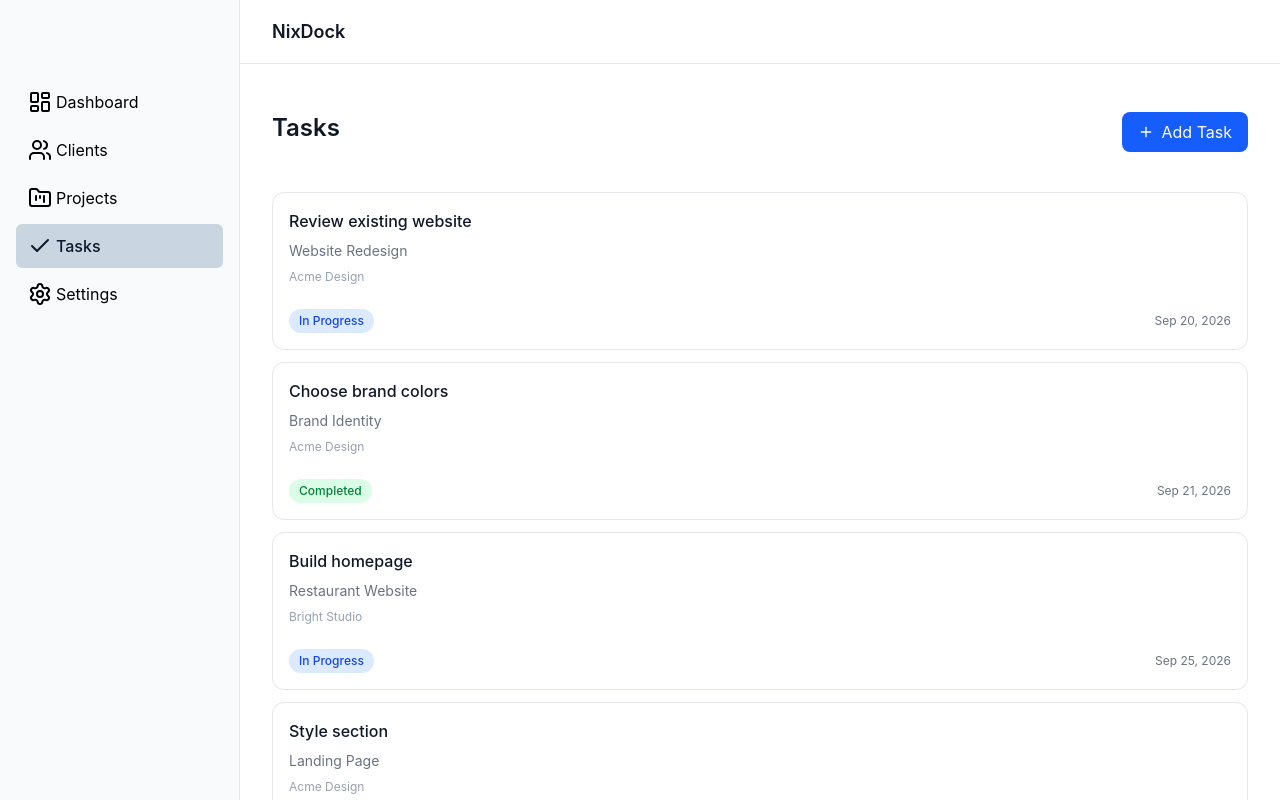
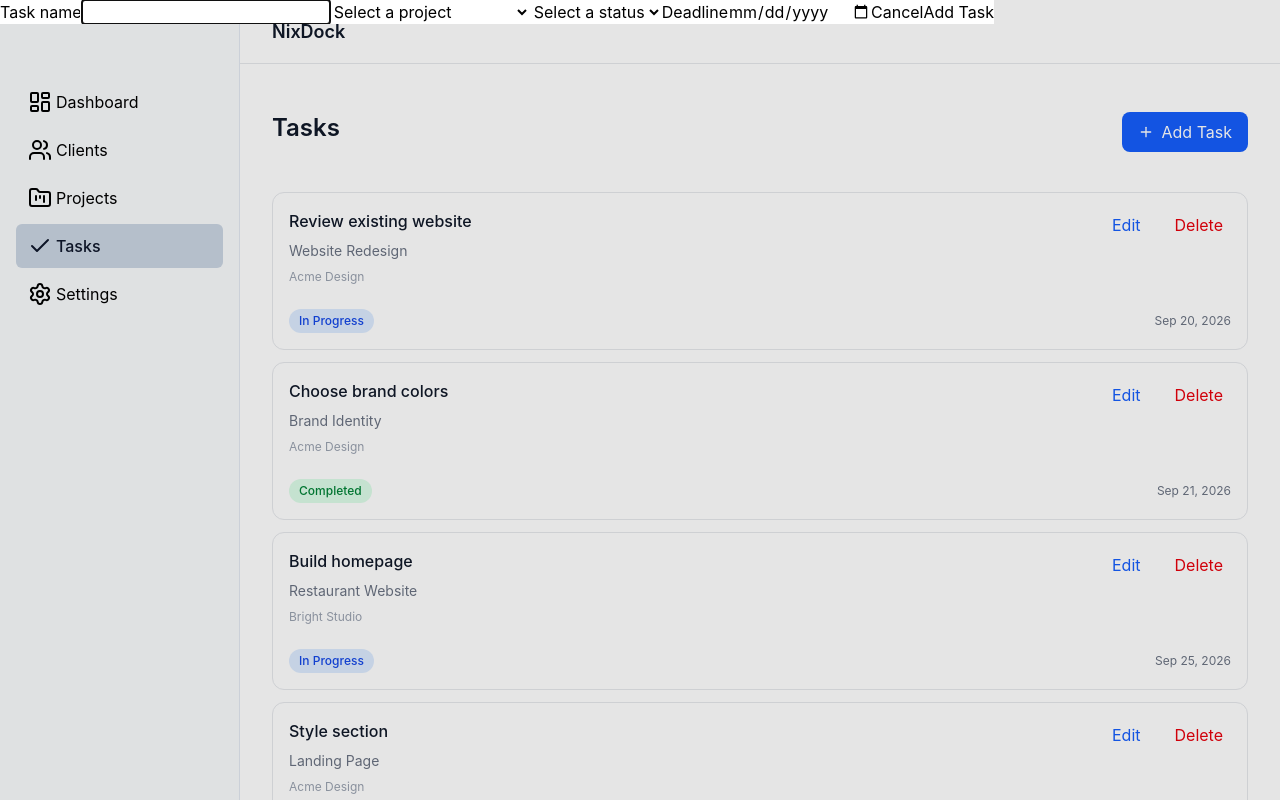
Before and after one commit to nico-devstudio/NixDock, a React (Vite) app: page /tasks in a window 1280 px wide. Both pictures are taken after a click on the button "Add Task". Shown: the top 800 px of the page. Built offline with nearby package versions, Linux system fonts and the light colour scheme.

Commit message:
fix: fix project edit form values

```diff
--- a/src/components/ProjectForm.jsx
+++ b/src/components/ProjectForm.jsx
@@ -52,14 +52,6 @@ const ProjectForm = forwardRef(function ProjectForm(
     event.target.reset();
   }
 
-  console.log("selected:", selectedProject?.clientId);
-  console.log(
-    "clients:",
-    clientList.map((client) => client.id),
-  );
-  console.log(clientList);
-  console.log(selectedProject);
-
   return (
     <>
       <dialog ref={dialog}>
@@ -76,7 +68,13 @@ const ProjectForm = forwardRef(function ProjectForm(
             name="clientId"
             id="client"
             required
-            defaultValue={selectedProject?.clientId}
+            value={selectedProject?.clientId ?? ""}
+            onChange={(event) => {
+              setSelectedProject((prev) => ({
+                ...prev,
+                clientId: Number(event.target.value),
+              }));
+            }}
           >
             <option value="">Select a client</option>
             {clientList.map((client) => (
@@ -88,7 +86,13 @@ const ProjectForm = forwardRef(function ProjectForm(
           <select
             name="status"
             id="status"
-            defaultValue={selectedProject?.status}
+            value={selectedProject?.status ?? ""}
+            onChange={(event) => {
+              setSelectedProject((prev) => ({
+                ...prev,
+                status: event.target.value,
+              }));
+            }}
           >
             <option value="">Select a status</option>
             <option value="Completed">Completed</option>
--- /dev/null
+++ b/src/components/TaskForm.jsx
@@ -0,0 +1,109 @@
+import { forwardRef, useImperativeHandle, useRef, useState } from "react";
+
+const TaskForm = forwardRef(function TaskForm(
+  { setTaskList, taskList, projectList },
+  ref,
+) {
+  const dialog = useRef();
+  const [selectedTask, setSelectedTask] = useState();
+
+  useImperativeHandle(ref, () => ({
+    open(id) {
+      const task = taskList.find((Task) => Task.id === id);
+      setSelectedTask(task);
+      dialog.current.showModal();
+    },
+  }));
+
+  function handleSubmit(event) {
+    event.preventDefault();
+
+    const fd = new FormData(event.target);
+    const data = Object.fromEntries(fd.entries());
+
+    selectedTask
+      ? setTaskList((prevList) => {
+          return prevList.map((list) => {
+            if (list.id === selectedTask.id) {
+              const updatedTask = {
+                ...data,
+                id: selectedTask.id,
+                projectId: parseInt(data.projectId, 10),
+              };
+              return updatedTask;
+            }
+
+            return list;
+          });
+        })
+      : setTaskList((prevList) => {
+          const newData = {
+            ...data,
+            id: Date.now(),
+            projectId: parseInt(data.projectId, 10),
+          };
+          const newTask = [...prevList, newData];
+          return newTask;
+        });
+
+    dialog.current.close();
+    event.target.reset();
+  }
+
+  return (
+    <>
+      <dialog ref={dialog}>
+        <form onSubmit={handleSubmit} key={selectedTask?.id}>
+          <label htmlFor="task-name">Task name</label>
+          <input
+            required
+            type="text"
+            id="task-name"
+            name="name"
+            defaultValue={selectedTask?.name}
+          />
+          <select
+            name="projectId"
+            id="project"
+            required
+            defaultValue={selectedTask?.projectId}
+          >
+            <option value="">Select a project</option>
+            {projectList.map((project) => (
+              <option value={project.id} key={project.id}>
+                {project.name}
+              </option>
+            ))}
+          </select>
+          <select
+            name="status"
+            id="status"
+            required
+            defaultValue={selectedTask?.status}
+          >
+            <option value="">Select a status</option>
+            <option value="Completed">Completed</option>
+            <option value="In Progress">In Progress</option>
+            <option value="To Do">To Do</option>
+          </select>
+          <label htmlFor="deadline">Deadline</label>
+          <input
+            required
+            type="date"
+            id="deadline"
+            name="deadline"
+            defaultValue={selectedTask?.deadline}
+          />
+          <button type="button" onClick={() => dialog.current.close()}>
+            Cancel
+          </button>
+          <button type="submit">
+            {selectedTask ? "Edit Task" : "Add Task"}
+          </button>
+        </form>
+      </dialog>
+    </>
+  );
+});
+
+export default TaskForm;
--- a/src/layouts/RootLayout.jsx
+++ b/src/layouts/RootLayout.jsx
@@ -5,17 +5,21 @@ import { Outlet } from "react-router-dom";
 import { clients } from "../data/clients";
 import { useEffect, useState } from "react";
 import { projects } from "../data/projects";
+import { tasks } from "../data/tasks";
 
 export default function RootLayout() {
   const savedClients = JSON.parse(localStorage.getItem("clients"));
   const savedProjects = JSON.parse(localStorage.getItem("projects"));
+  const savedTasks = JSON.parse(localStorage.getItem("tasks"));
   const [clientList, setClientList] = useState(savedClients || clients);
   const [projectList, setProjectList] = useState(savedProjects || projects);
+  const [taskList, setTaskList] = useState(savedTasks || tasks);
 
   useEffect(() => {
     localStorage.setItem("clients", JSON.stringify(clientList));
     localStorage.setItem("projects", JSON.stringify(projectList));
-  }, [clientList, projectList]);
+    localStorage.setItem("tasks", JSON.stringify(taskList));
+  }, [clientList, projectList, taskList]);
 
   return (
     <>
@@ -23,7 +27,14 @@ export default function RootLayout() {
       <Sidebar />
       <main className="bg-white p-8 ml-16 md:ml-60 mt-20">
         <Outlet
-          context={{ clientList, setClientList, projectList, setProjectList }}
+          context={{
+            clientList,
+            setClientList,
+            projectList,
+            setProjectList,
+            taskList,
+            setTaskList,
+          }}
         />
       </main>
     </>
--- a/src/pages/Clients.jsx
+++ b/src/pages/Clients.jsx
@@ -13,7 +13,7 @@ export default function Clients() {
   const deleteButt =
     "px-4 py-2 cursor-pointer self-center text-md rounded-lg text-red-600 border border-transparent hover:text-red-900 hover:bg-red-50 hover:border-red-200 transition-colors";
   const editButt =
-    "px-4 py-2 cursor-pointer text-base rounded-lg text-blue-600 border border-transparent hover:text-blue-900 hover:bg-blue-50 hover:border-blue-200 transition-colors";
+    "px-4 py-2 cursor-pointer text-base self-center rounded-lg text-blue-600 border border-transparent hover:text-blue-900 hover:bg-blue-50 hover:border-blue-200 transition-colors";
   const clientForm = useRef();
   const { clientList, setClientList } = useOutletContext();
 
--- a/src/pages/Tasks.jsx
+++ b/src/pages/Tasks.jsx
@@ -1,38 +1,62 @@
-import { tasks } from "../data/tasks";
-import { projects } from "../data/projects";
-import { Link } from "react-router-dom";
-import { clients } from "../data/clients";
+import { Link, useOutletContext } from "react-router-dom";
 import { ListChecks, Plus } from "lucide-react";
+import TaskForm from "../components/TaskForm";
+import { useRef } from "react";
 
 export default function Tasks() {
   const status = "text-xs font-medium px-2.5 py-1 rounded-full";
   const primaryButt =
     "flex items-center gap-2 px-4 py-2 rounded-lg text-white bg-blue-600 transition-colors hover:bg-blue-700";
+  const deleteButt =
+    "px-4 py-2 cursor-pointer self-center text-base rounded-lg text-red-600 border border-transparent hover:text-red-900 hover:bg-red-50 hover:border-red-200 transition-colors";
+  const editButt =
+    "px-4 py-2 cursor-pointer text-base rounded-lg text-blue-600 border border-transparent hover:text-blue-900 hover:bg-blue-50 hover:border-blue-200 transition-colors";
+  const { taskList, setTaskList, clientList, projectList } = useOutletContext();
+  const taskForm = useRef();
+
+  function handleAddTask() {
+    taskForm.current.open();
+  }
+
+  function handleDeleteTask(id, name) {
+    const confirmed = confirm(`Are you sure you want to delete ${name}?`);
+
+    confirmed &&
+      setTaskList((prevList) => prevList.filter((list) => list.id !== id));
+  }
 
   return (
     <>
       <div className="flex max-md:flex-col justify-between mb-10 max-w-5xl">
         <h1 className="text-2xl font-semibold text-gray-900">Tasks</h1>
-        {tasks.length > 0 ? (
-          <button className={primaryButt}>
+        {taskList.length > 0 ? (
+          <button className={primaryButt} onClick={handleAddTask}>
             <Plus className="size-4" /> Add Task
           </button>
         ) : (
           ""
         )}
       </div>
+
+      <TaskForm
+        ref={taskForm}
+        taskList={taskList}
+        setTaskList={setTaskList}
+        projectList={projectList}
+      />
+
       <ul className="flex flex-col gap-3 max-w-5xl">
-        {tasks.length > 0 ? (
-          tasks.map((task) => {
-            const project = projects.find(
+        {taskList.length > 0 ? (
+          taskList.map((task) => {
+            const project = projectList.find(
               (project) => project.id === task.projectId,
             );
-            const client = clients.find(
+            const client = clientList.find(
               (client) => project && project.clientId === client.id,
             );
 
             return (
-              <li key={task.id}>
+              <li key={task.id} className="relative">
                 <Link
                   to={`/tasks/${task.id}`}
                   className="border border-gray-200 rounded-xl p-4 hover:border-gray-300 hover:shadow-sm transition flex flex-col gap-2"
@@ -67,6 +91,20 @@ export default function Tasks() {
                     </p>
                   </div>
                 </Link>
+                <div className="absolute top-3 right-2 z-10">
+                  <button
+                    className={editButt}
+                    onClick={() => taskForm.current.open(task.id)}
+                  >
+                    Edit
+                  </button>
+                  <button
+                    className={deleteButt}
+                    onClick={() => handleDeleteTask(task.id, task.name)}
+                  >
+                    Delete
+                  </button>
+                </div>
               </li>
             );
           })
@@ -79,7 +117,7 @@ export default function Tasks() {
             <p className="text-sm text-gray-500 mb-5">
               Create your first task to get started.
             </p>
-            <button className={primaryButt}>
+            <button className={primaryButt} onClick={handleAddTask}>
               <Plus className="size-4" /> Add Task
             </button>
           </div>
```
